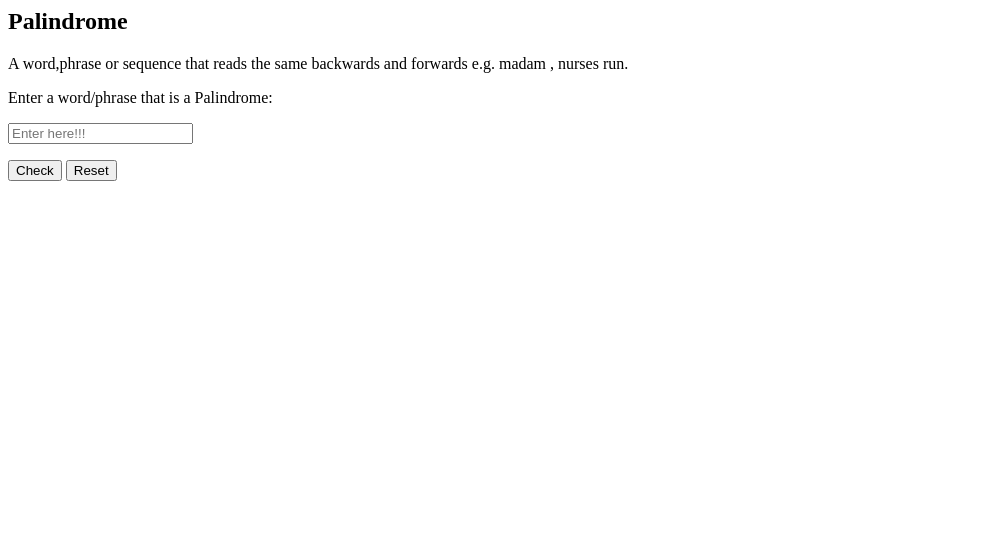
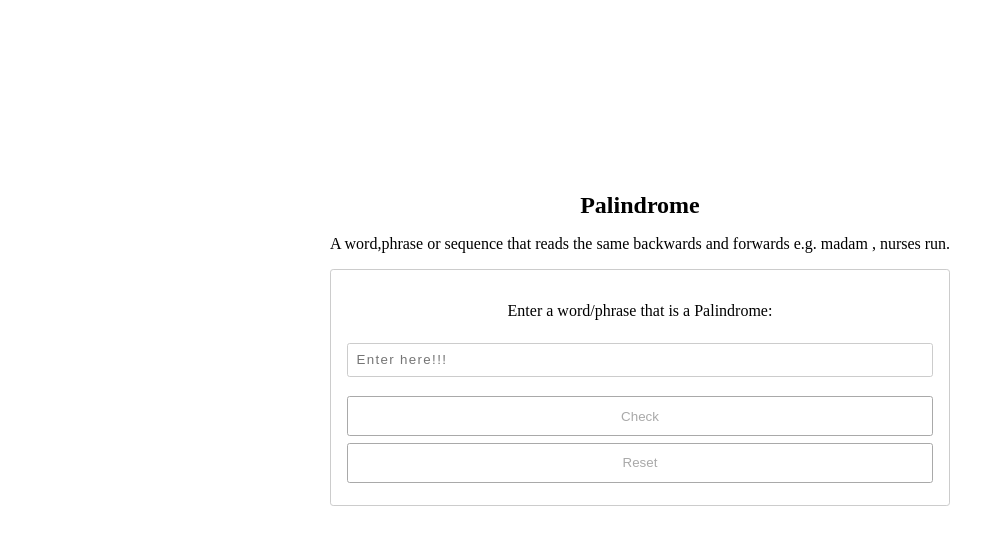
Before and after one commit to tobiillz/Palindrome_App, a plain HTML site: page index.html in a window 1280 px wide. Shown: the whole page, without its empty margins (0-1005 px from the left). Drawn offline with Linux system fonts and the light colour scheme.

Commit message:
First push for web responsiveness

```diff
--- a/styles.css
+++ b/styles.css
@@ -17,8 +17,6 @@
     }
     h2,.start-text{
         text-align: center;
-
-
     }
     .start-text{
         margin-top: 1em;
@@ -65,7 +63,6 @@
     :placeholder-shown{
 
     }
-
     .out-put{
         margin-top: 2em;
         margin-bottom: 2em;
@@ -84,7 +81,6 @@
         color: darkgray;
     }
     button:hover{
-
         background-color:white ;
         border: 1px solid green;
         color: green;
@@ -93,8 +89,96 @@
         cursor: pointer;
     }
 
+}
+
+@media (min-width:421px)  {
+    body,p,h2{
+        margin:0px;
+        padding: 0px;
+    }
+
+    div.cover{
+        background-color: white;
+        width: fit-content;
+        height: 100%;
+        margin-left: auto;
+        margin-right: auto;
+        margin-top: 15%;
+    }
+
+    h2,.start-text{
+        text-align: center;
+    }
+    .start-text{
+        margin-top: 1em;
+        margin-bottom: 1em;
+    }
 
 
+    div.inner-cover{
+        margin-top: 0.5em;
+        background-color: white;
+        box-shadow: 0px 0px 0px 0px #ccc;
+        border-radius: 0.2em;
+        padding-top: 1em;
+        padding-bottom: 1em;
+        padding-left: 1em;
+        padding-right: 1em;
+        border: 1px solid #ccc;
+
+    }
+
+    input[type="text"]{
+        width: 100%;
+        padding: 0.65em;
+        border: 1px solid #ccc;
+        border-radius: 0.2em;
+        margin-top: 0.5em;
+        letter-spacing: .15em;
+
+    }
+    input:focus{
+        border: none;
+    }
+
+    #output-images{
+        margin-top: 1.2em;
+        margin-bottom: 1.2em;
+        text-align: center;
+    }
+
+    ::placeholder{
+        height: 1.2em;
+        letter-spacing: 0.1em;
+    }
+    :placeholder-shown{
+
+    }
+    .out-put{
+        margin-top: 2em;
+        margin-bottom: 2em;
+    }
+
+    div.button-class{
+        display: flex;
+        flex-direction: column;
+    }
+    button{
+        height: 3em;
+        margin-bottom: .5em;
+        background-color: transparent;
+        border: 1px solid darkgray;
+        border-radius: 0.2em;
+        color: darkgray;
+    }
+    button:hover{
+        background-color:white ;
+        border: 1px solid black;
+        color: black;
+        font-weight: bolder;
+        font-size: medium;
+        cursor: pointer;
+    }
 
 
 
```
